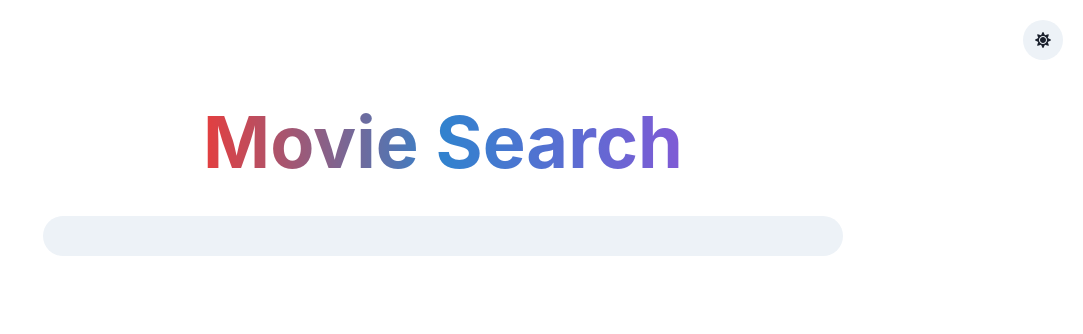
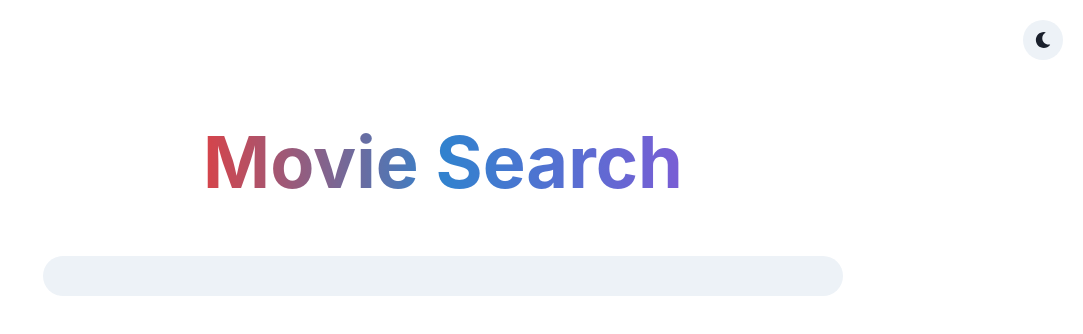
Before and after one commit to shoaibiqbal0/react-movie-app, a React (Create React App) app: page / in a window 1280 px wide. Shown: the top 334 px of the page, without its empty margins (197-1280 px from the left). Built offline with nearby package versions, Linux system fonts and the light colour scheme.

Commit message:
Added dark mode function

```diff
--- a/src/components/Navbar.jsx
+++ b/src/components/Navbar.jsx
@@ -1,28 +1,29 @@
-import { Text, VStack, IconButton } from "@chakra-ui/react";
+import { Text, VStack, IconButton, useColorMode } from "@chakra-ui/react";
 import { useState } from "react";
 import { FaSun, FaMoon } from "react-icons/fa";
 
 const Navbar = () => {
-  const [darkMode, setDarkMode] = useState(true);
+  const { colorMode, toggleColorMode } = useColorMode();
 
   const handleChange = () => {
-    setDarkMode(!darkMode);
+    toggleColorMode();
   };
 
   return (
     <VStack>
       <VStack p="5" w="100%" align="flex-end">
         <IconButton
-          icon={darkMode ? <FaSun /> : <FaMoon />}
+          onClick={handleChange}
+          icon={colorMode === "dark" ? <FaSun /> : <FaMoon />}
           isRound="true"
-          onClick={handleChange}
         />
       </VStack>
       <Text
         bgGradient="linear(to-r, red.500, blue.500, purple.500)"
         bgClip="text"
-        fontSize="7xl"
+        fontSize={["5xl", "6xl", "7xl"]}
         fontWeight="bold"
+        p="5"
       >
         Movie Search
       </Text>
--- a/src/index.js
+++ b/src/index.js
@@ -1,4 +1,4 @@
-import { ChakraProvider } from "@chakra-ui/react";
+import { ChakraProvider, ColorModeScript } from "@chakra-ui/react";
 import React from "react";
 import ReactDOM from "react-dom/client";
 import App from "./App";
@@ -7,6 +7,7 @@ const root = ReactDOM.createRoot(document.getElementById("root"));
 root.render(
   <React.StrictMode>
     <ChakraProvider>
+      <ColorModeScript initialColorMode={"dark"} />
       <App />
     </ChakraProvider>
   </React.StrictMode>
```
